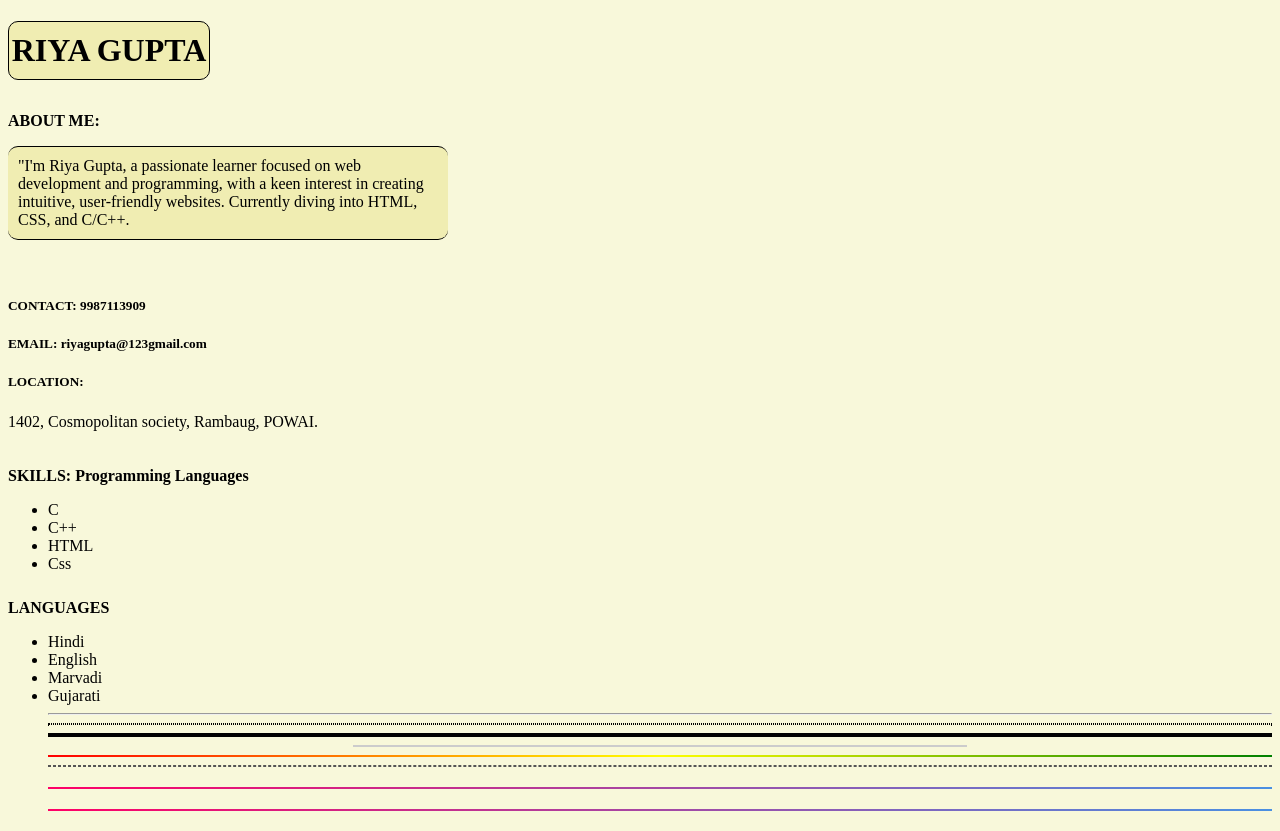
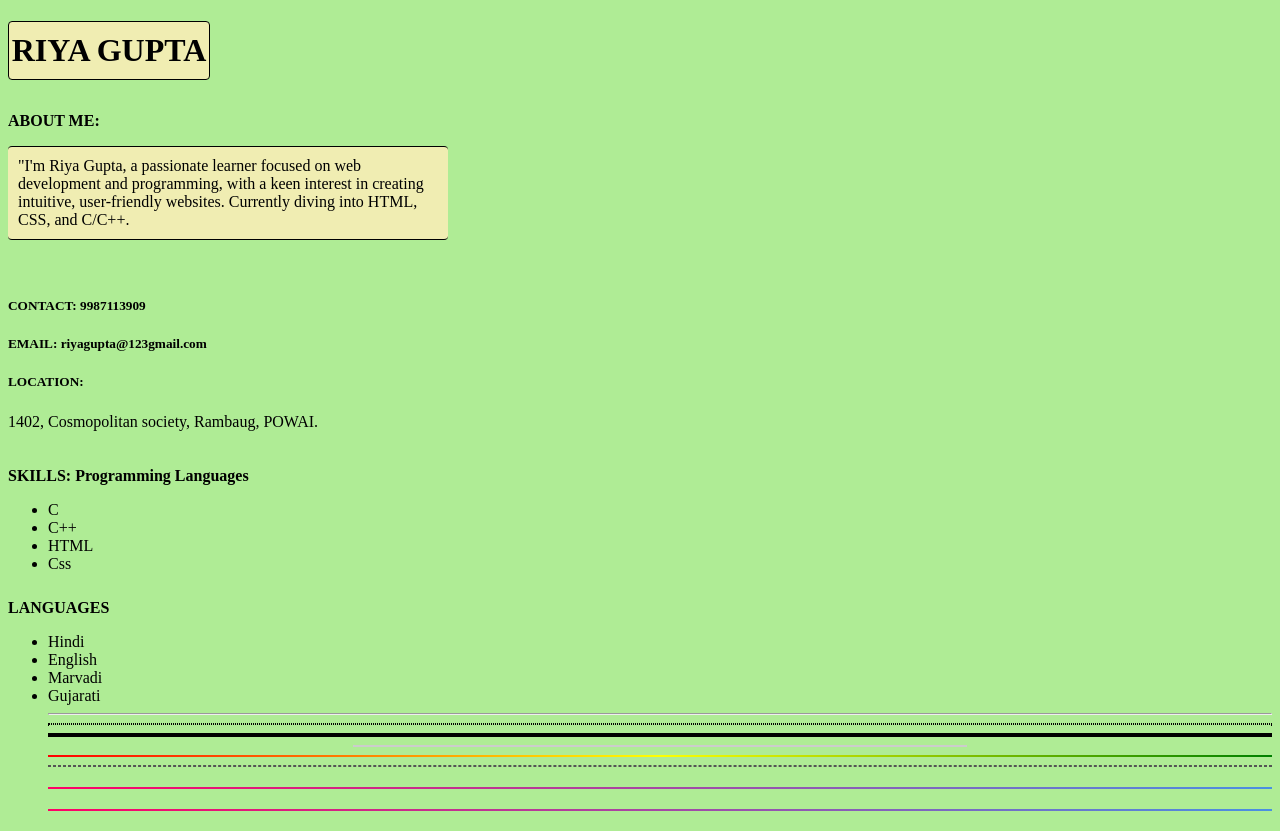
Before and after one commit to riyacoding007/MY-P, a plain HTML site: page index.html in a window 1280 px wide. Drawn offline with Linux system fonts and the light colour scheme.

Commit message:
change bg color to green and border radius

```diff
--- a/style.css
+++ b/style.css
@@ -1,12 +1,12 @@
 *{
-    background-color: rgb(248, 248, 218);
+    background-color: rgb(175, 236, 149);
 }
 .name h1{
     width: 200px;
     padding: 10px 0;
     text-align: center;
     border: .5px solid;
-    border-radius: 10px;
+    border-radius: 4px;
     background: rgb(240, 237, 178);
 }
 /* h1 {
@@ -24,7 +24,7 @@
     text-align: left;
     padding: 10px;
     border: 1px solid;
-    border-radius: 10px;
+    border-radius: 4px;
     border-left: 0;
     border-right: 0;
     background: rgb(240, 237, 178);
```
